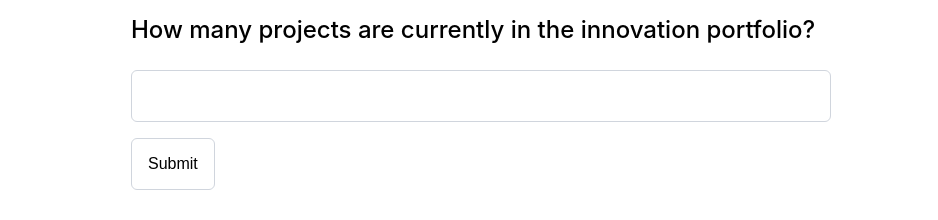
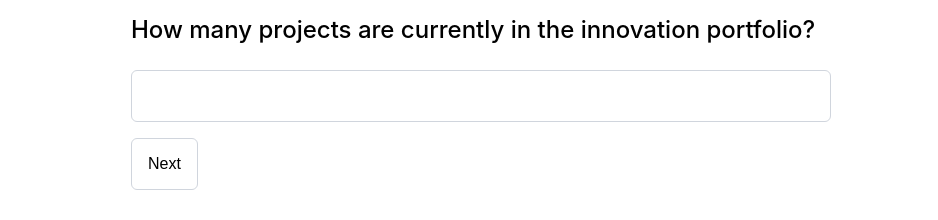
Before and after one commit to carson-fn/Co-Innovate, a React (Create React App) app: page /questionnaire in a window 1280 px wide. Both pictures are taken after a click on the button "Yes". Shown: the part 244-464 px from the top of the page, without its empty margins (159-1097 px from the left). Built offline with nearby package versions, Linux system fonts and the light colour scheme.

Commit message:
Fix required input on text questions

```diff
--- a/src/pages/questionnaire/components/question-types/MultipleChoiceQuestion.tsx
+++ b/src/pages/questionnaire/components/question-types/MultipleChoiceQuestion.tsx
@@ -6,7 +6,7 @@ import { useQuestionnaireContext } from '../../context/QuestionnaireContext'
 
 // Types
 // import the type under a different name so it doesnt conflict with the component name
-import { MultipleChoiceQuestion as MCQType, OnAnswerFunction } from '../../types'
+import { MultipleChoiceQuestion as MCQType } from '../../types'
 
 
 function MultipleChoiceQuestion({ question }: { question: MCQType }) {
--- a/src/pages/questionnaire/components/question-types/TextQuestion.tsx
+++ b/src/pages/questionnaire/components/question-types/TextQuestion.tsx
@@ -5,7 +5,7 @@ import { useEffect, useState } from 'react'
 import { useQuestionnaireContext } from '../../context/QuestionnaireContext'
 
 // Types
-import { TextQuestion as TQType, OnAnswerFunction } from '../../types'
+import { TextQuestion as TQType } from '../../types'
 
 
 function TextQuestion({ question }: { question: TQType }) {
@@ -26,24 +26,19 @@ function TextQuestion({ question }: { question: TQType }) {
 
     }, [question.id])
 
-    const submitTextInput = () => {
-        if (answer.trim() !== "") {
-            onAnswer(answer)
-        }
-    }
-
     return (
         <div>
             <h3 className="question-text">{question.text}</h3>
-
+            <form onSubmit={()=>onAnswer(answer)}>
             <input
                 type="textbox"
                 className="text-input"
+                required={true}
                 value={answer}
                 onChange={(e) => setAnswer(e.target.value)}
-                onKeyDown={(e) => e.key === "Enter" && submitTextInput()}
             ></input>
-            <button className="answer-button" onClick={() => onAnswer(answer)}>Submit</button>
+            <button className="answer-button" type="submit">Next</button>
+            </form>
 
         </div>
     )
--- a/src/pages/questionnaire/components/question-types/YesNoQuestion.tsx
+++ b/src/pages/questionnaire/components/question-types/YesNoQuestion.tsx
@@ -3,7 +3,7 @@ import { useQuestionnaireContext } from '../../context/QuestionnaireContext'
 
 // Types
 // import the type under a different name so it doesnt conflict with the component name
-import { YesNoQuestion as YNQType, OnAnswerFunction } from '../../types'
+import { YesNoQuestion as YNQType } from '../../types'
 
 
 function YesNoQuestion({ question }: { question: YNQType }) {
--- a/src/pages/questionnaire/hooks/useQuestionnaire.ts
+++ b/src/pages/questionnaire/hooks/useQuestionnaire.ts
@@ -53,7 +53,7 @@ export function useQuestionnaire(startingPointKey: StartingPointKey | null) {
         if (currentQuestionId) console.warn('No question found for id:', currentQuestionId);
     }
 
-    // Handle answering the question (passed down as a prop)
+    // Handle answering the question
     const answerCurrentQuestion: OnAnswerFunction = (answer: string): void => {
         if (!currentQuestion) {
             throw new Error('No current question');
```
